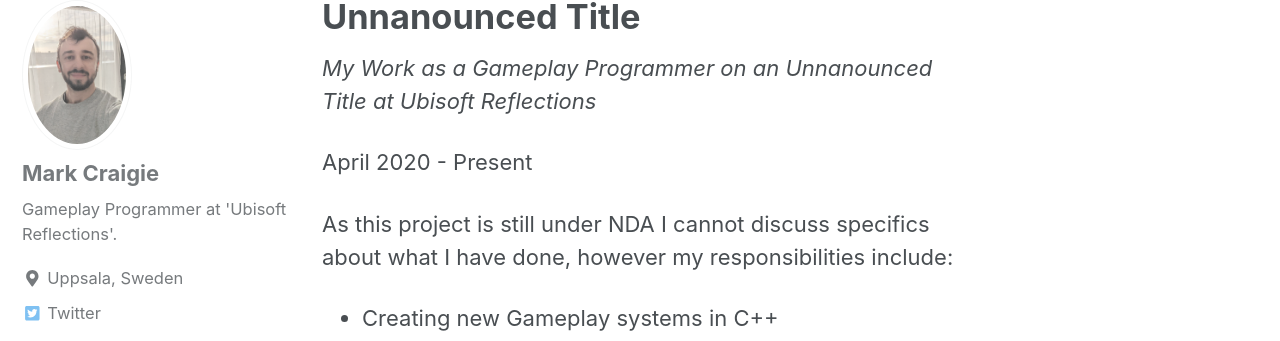
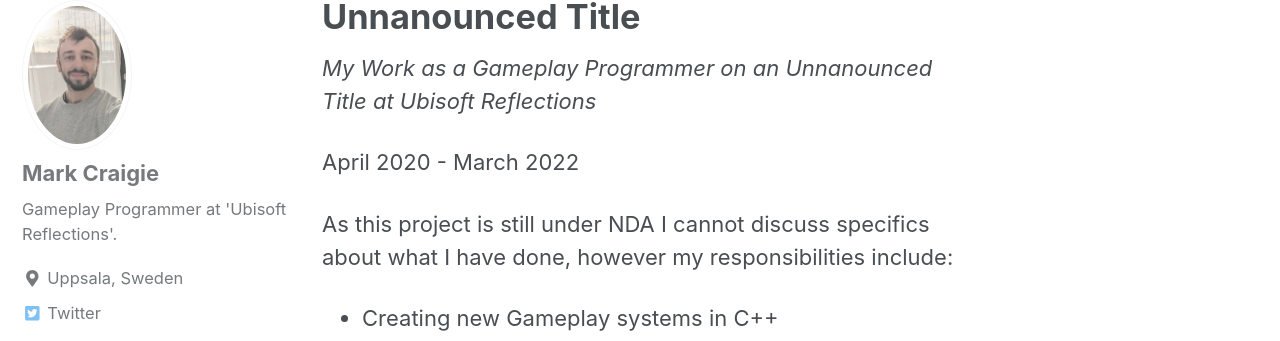
Before and after one commit to LeSmurk/CraigieDev, a Jekyll site: the page built from _pages/unnanounced0.md, in a window 1280 px wide and 900 px high. Shown: the part 144-485 px from the top of the window. Built offline with Jekyll 4.4.1, drawn with Linux system fonts in a browser that asks for light colours; nearby versions of some CDN libraries.

Commit message:
Update unnanounced0.md

```diff
--- a/_pages/unnanounced0.md
+++ b/_pages/unnanounced0.md
@@ -5,7 +5,7 @@ permalink: /pages/unnanounced0
 
 *My Work as a Gameplay Programmer on an Unnanounced Title at Ubisoft Reflections*
 
-April 2020 - Present
+April 2020 - March 2022
 
 As this project is still under NDA I cannot discuss specifics about what I have done, however my responsibilities include:
 
```
